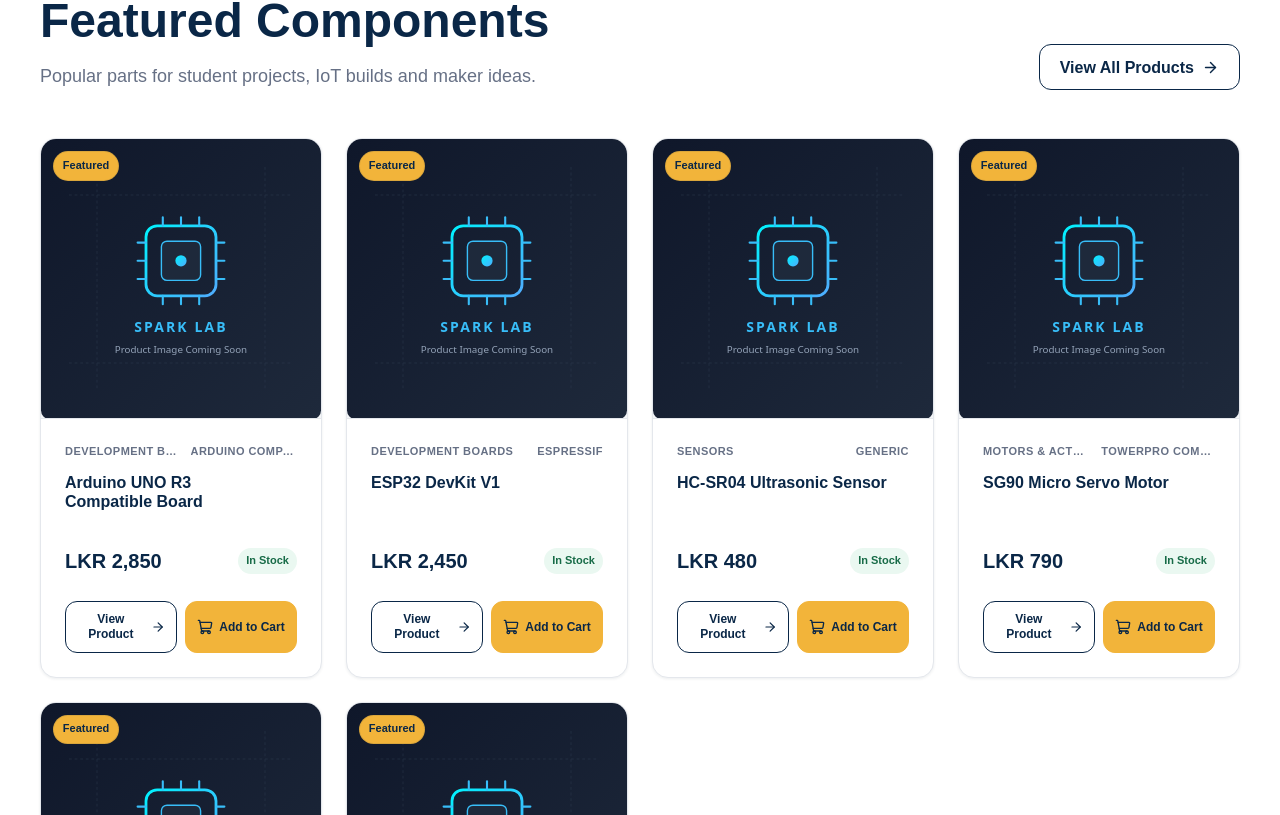
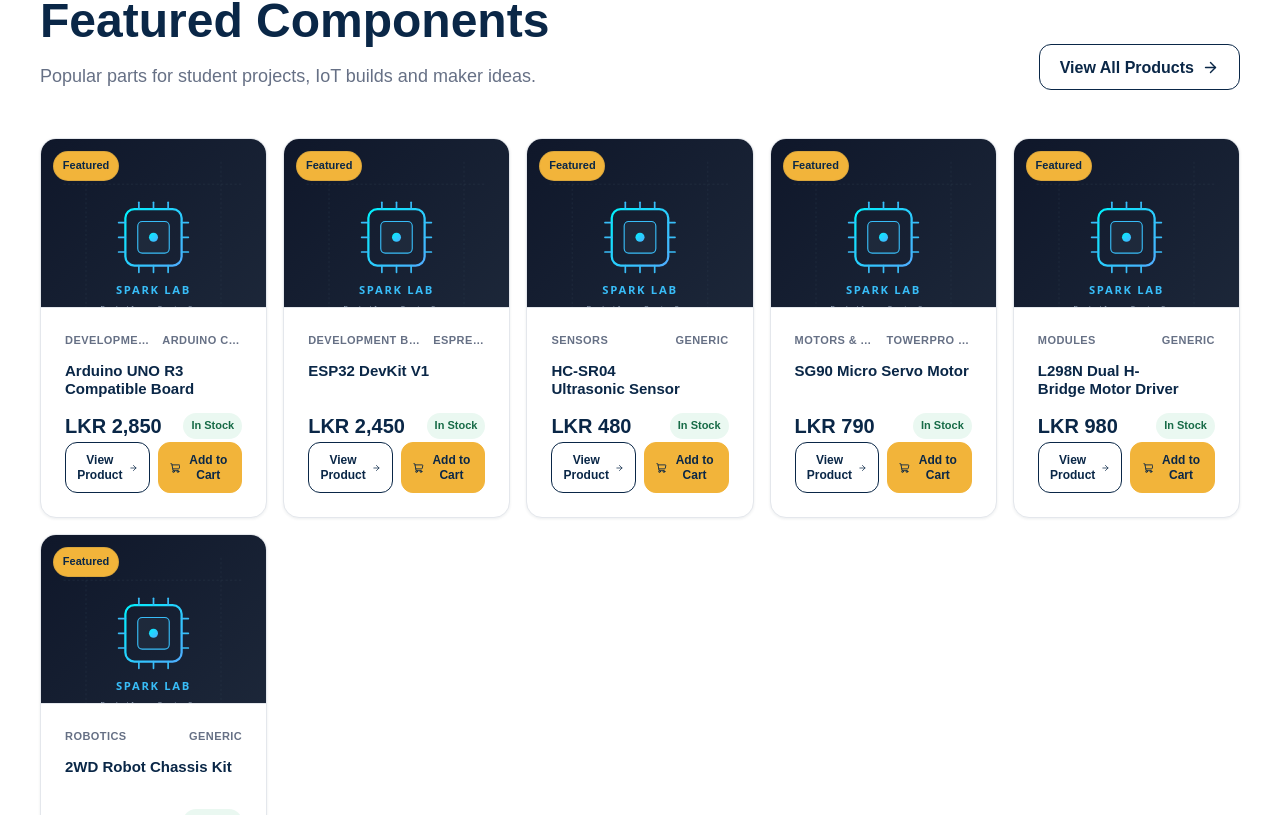
Before and after one commit to foryasith/spark-lab-web, a React (Vite) app: page / in a window 1280 px wide. Shown: the part 905-1720 px from the top of the page. Built offline with nearby package versions, Linux system fonts and the light colour scheme; no server answers.

Commit message:
style: compact featured product cards

```diff
--- a/src/components/home/FeaturedProducts.css
+++ b/src/components/home/FeaturedProducts.css
@@ -34,6 +34,30 @@
   gap: var(--space-lg);
 }
 
+@media (min-width: 75rem) {
+  .featured-products-grid {
+    grid-template-columns: repeat(5, minmax(0, 1fr));
+    gap: var(--space-md);
+  }
+
+  .featured-products-grid .product-card-media {
+    aspect-ratio: 4 / 3;
+  }
+
+  .featured-products-grid .product-card-title {
+    min-height: 2.25rem;
+    font-size: 0.9375rem;
+  }
+
+  .featured-products-grid .product-card-purchase-info {
+    margin-top: var(--space-sm);
+  }
+
+  .featured-products-grid .product-card-actions {
+    padding-top: 0;
+  }
+}
+
 @media (max-width: 68rem) {
   .featured-products-grid {
     grid-template-columns: repeat(3, minmax(0, 1fr));
```
